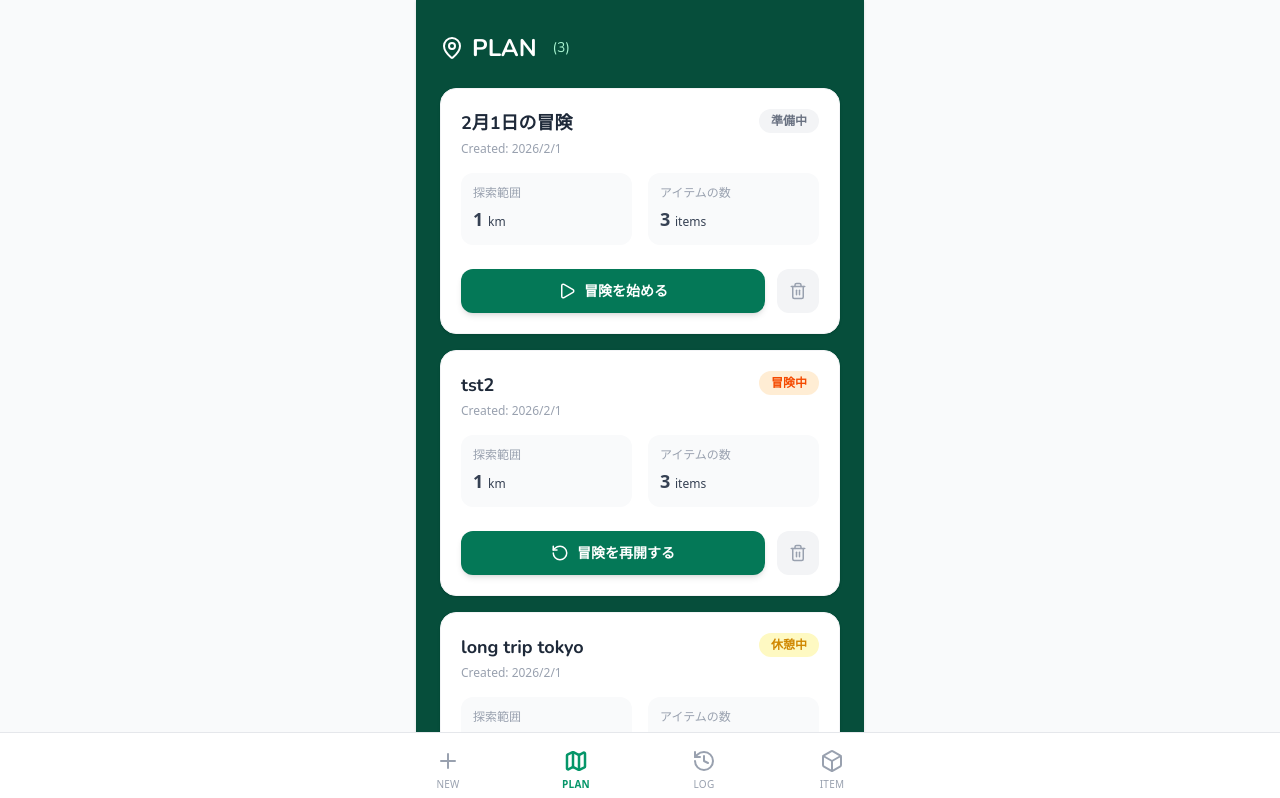
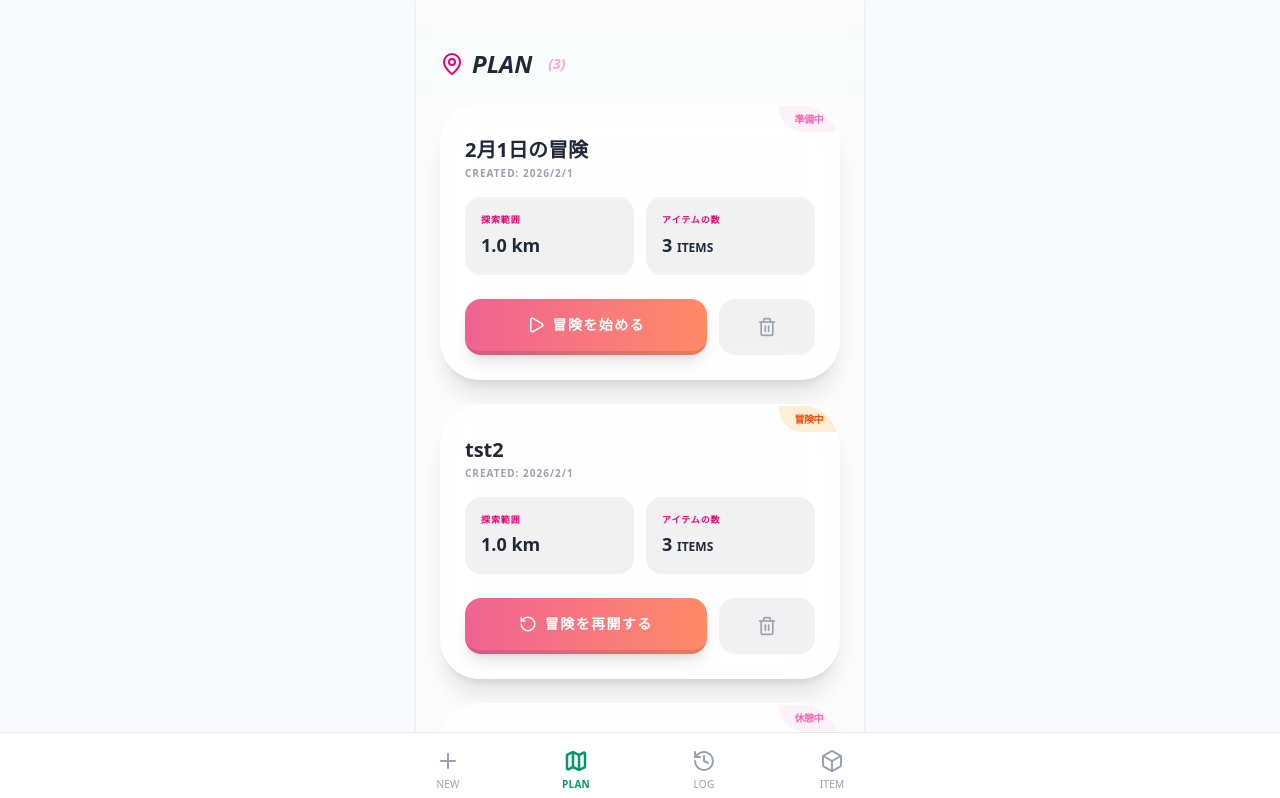
Before and after one commit to kx-00000000/quest-app, a Next.js app in the folder quest/: page /plan in a window 1280 px wide. Shown: the top 798 px of the page. Built offline with nearby package versions, Linux system fonts and the light colour scheme.

Commit message:
02090023

```diff
--- a/quest/src/app/(main)/plan/page.tsx
+++ b/quest/src/app/(main)/plan/page.tsx
@@ -5,7 +5,16 @@ import { useRouter } from "next/navigation";
 import { useTranslation } from "react-i18next";
 import { getPlans, savePlan, type Plan, deletePlan } from "@/lib/storage";
 import { getLocationName } from "@/lib/geo";
-import { Play, RotateCcw, Trash2, MapPin } from "lucide-react";
+import { Play, RotateCcw, Trash2, MapPin, ChevronRight } from "lucide-react";
+
+// 距離をきれいに表示するフォーマッター
+const formatDistance = (km: number): string => {
+    if (km < 1) {
+        const meters = Math.floor(km * 1000);
+        return `${meters.toLocaleString()} m`;
+    }
+    return `${km.toLocaleString(undefined, { minimumFractionDigits: 1, maximumFractionDigits: 1 })} km`;
+};
 
 export default function PlanPage() {
     const router = useRouter();
@@ -24,44 +33,45 @@ export default function PlanPage() {
     };
 
     return (
-        <div className="min-h-screen bg-quest-green-900 p-6 pb-24">
-            <div className="sticky top-0 z-10 bg-quest-green-900 -mx-6 px-6 pb-4 pt-2 mb-2">
-                <h1 className="text-2xl font-bold text-white font-puffy flex items-center gap-2">
-                    <MapPin className="text-white" />
-                    {t("tab_plan")} <span className="text-sm font-normal text-quest-green-200 ml-2">({plans.length})</span>
+        <div className="min-h-screen bg-gray-50/50 p-6 pb-24">
+            {/* ヘッダー：デザインをNew画面と統一 */}
+            <div className="sticky top-0 z-10 bg-gray-50/80 backdrop-blur-md -mx-6 px-6 pb-4 pt-6 mb-2">
+                <h1 className="text-2xl font-black text-gray-800 flex items-center gap-2 italic">
+                    <MapPin className="text-pink-600" />
+                    {t("tab_plan").toUpperCase()}
+                    <span className="text-sm font-black text-pink-300 ml-2">({plans.length})</span>
                 </h1>
             </div>
 
-            <div className="space-y-4">
+            <div className="space-y-6">
                 {plans.map((plan) => (
-                    <div key={plan.id} className="bg-white rounded-2xl p-5 shadow-sm border border-gray-100 relative overflow-hidden">
+                    <div key={plan.id} className="bg-white/70 backdrop-blur-xl rounded-[2.5rem] p-6 shadow-xl border border-white/60 relative overflow-hidden">
 
-                        {/* Header */}
-                        <div className="flex justify-between items-start mb-4">
-                            <div>
-                                <h3 className="text-lg font-bold text-gray-800 font-puffy">{plan.name}</h3>
-                                <p className="text-xs text-gray-400 mt-1">Created: {plan.createdAt}</p>
-                            </div>
-
-                            {/* Status Badge */}
-                            <span className={`px-3 py-1 rounded-full text-xs font-bold ${plan.status === 'active' ? 'bg-orange-100 text-orange-600' :
-                                plan.status === 'paused' ? 'bg-yellow-100 text-yellow-600' :
+                        {/* Status Badge */}
+                        <div className="absolute top-0 right-0">
+                            <span className={`px-4 py-1.5 rounded-bl-3xl text-[10px] font-black tracking-tighter uppercase ${plan.status === 'active' ? 'bg-orange-100 text-orange-600' :
                                     plan.status === 'completed' ? 'bg-blue-100 text-blue-600' :
-                                        'bg-gray-100 text-gray-500'
+                                        'bg-pink-50 text-pink-400'
                                 }`}>
                                 {t(`status_${plan.status}`)}
                             </span>
                         </div>
 
-                        {/* Stats Grid */}
-                        <div className="grid grid-cols-2 gap-4 mb-6">
-                            <div className="bg-gray-50 rounded-xl p-3">
-                                <div className="text-xs text-gray-400 mb-1">{t("radius_label")}</div>
-                                <div className="text-lg font-bold text-gray-700">{plan.radius} <span className="text-xs font-normal">km</span></div>
+                        {/* Title & Info */}
+                        <div className="mb-4 pt-2">
+                            <h3 className="text-xl font-black text-gray-800 leading-tight">{plan.name}</h3>
+                            <p className="text-[10px] font-bold text-gray-400 mt-1 uppercase tracking-widest">Created: {plan.createdAt}</p>
+                        </div>
+
+                        {/* Stats Grid: 新しい距離表示を適用 */}
+                        <div className="grid grid-cols-2 gap-3 mb-6">
+                            <div className="bg-black/5 rounded-2xl p-4">
+                                <div className="text-[9px] font-black text-pink-600 uppercase tracking-widest mb-1">{t("radius_label")}</div>
+                                <div className="text-lg font-black text-gray-800">{formatDistance(plan.radius)}</div>
                             </div>
-                            <div className="bg-gray-50 rounded-xl p-3">
-                                <div className="text-xs text-gray-400 mb-1">{t("item_count_label")}</div>
-                                <div className="text-lg font-bold text-gray-700">{plan.itemCount} <span className="text-xs font-normal">items</span></div>
+                            <div className="bg-black/5 rounded-2xl p-4">
+                                <div className="text-[9px] font-black text-pink-600 uppercase tracking-widest mb-1">{t("item_count_label")}</div>
+                                <div className="text-lg font-black text-gray-800">{plan.itemCount} <span className="text-xs">ITEMS</span></div>
                             </div>
                         </div>
 
@@ -71,8 +81,6 @@ export default function PlanPage() {
                                 onClick={async () => {
                                     if (plan.status === 'ready' && !plan.startedAt) {
                                         let startLocName = "Unknown Location";
-
-                                        // Attempt to get start location name
                                         if (navigator.geolocation) {
                                             try {
                                                 const pos = await new Promise<GeolocationPosition>((resolve, reject) => {
@@ -80,12 +88,7 @@ export default function PlanPage() {
                                                 });
                                                 startLocName = await getLocationName(pos.coords.latitude, pos.coords.longitude);
                                             } catch (e) {
-                                                // Fallback to Plan Center (approx location)
-                                                if (plan.center) {
-                                                    startLocName = await getLocationName(plan.center.lat, plan.center.lng);
-                                                } else if (plan.items && plan.items.length > 0) {
-                                                    startLocName = await getLocationName(plan.items[0].lat, plan.items[0].lng);
-                                                }
+                                                if (plan.center) startLocName = await getLocationName(plan.center.lat, plan.center.lng);
                                             }
                                         }
 
@@ -99,7 +102,7 @@ export default function PlanPage() {
                                     }
                                     router.push(`/adventure/${plan.id}`);
                                 }}
-                                className="flex-1 bg-quest-green-700 hover:bg-quest-green-800 text-white font-bold py-3 px-4 rounded-xl flex items-center justify-center gap-2 shadow-md transition-colors text-sm"
+                                className="flex-[3] bg-gradient-to-r from-[#F06292] to-[#FF8A65] text-white font-black py-4 px-6 rounded-2xl flex items-center justify-center gap-2 shadow-lg active:scale-95 transition-all text-sm uppercase tracking-widest border-b-4 border-black/10"
                             >
                                 {plan.status === 'active' || plan.status === 'paused' ? (
                                     <>
@@ -114,10 +117,10 @@ export default function PlanPage() {
 
                             <button
                                 onClick={() => handleDelete(plan.id)}
-                                className="bg-gray-100 hover:bg-red-50 hover:text-red-500 text-gray-400 p-3 rounded-xl transition-colors"
+                                className="flex-1 bg-black/5 hover:bg-red-50 hover:text-red-500 text-gray-400 p-4 rounded-2xl transition-all flex items-center justify-center"
                                 aria-label="Delete"
                             >
-                                <Trash2 size={18} />
+                                <Trash2 size={20} />
                             </button>
                         </div>
 
```
